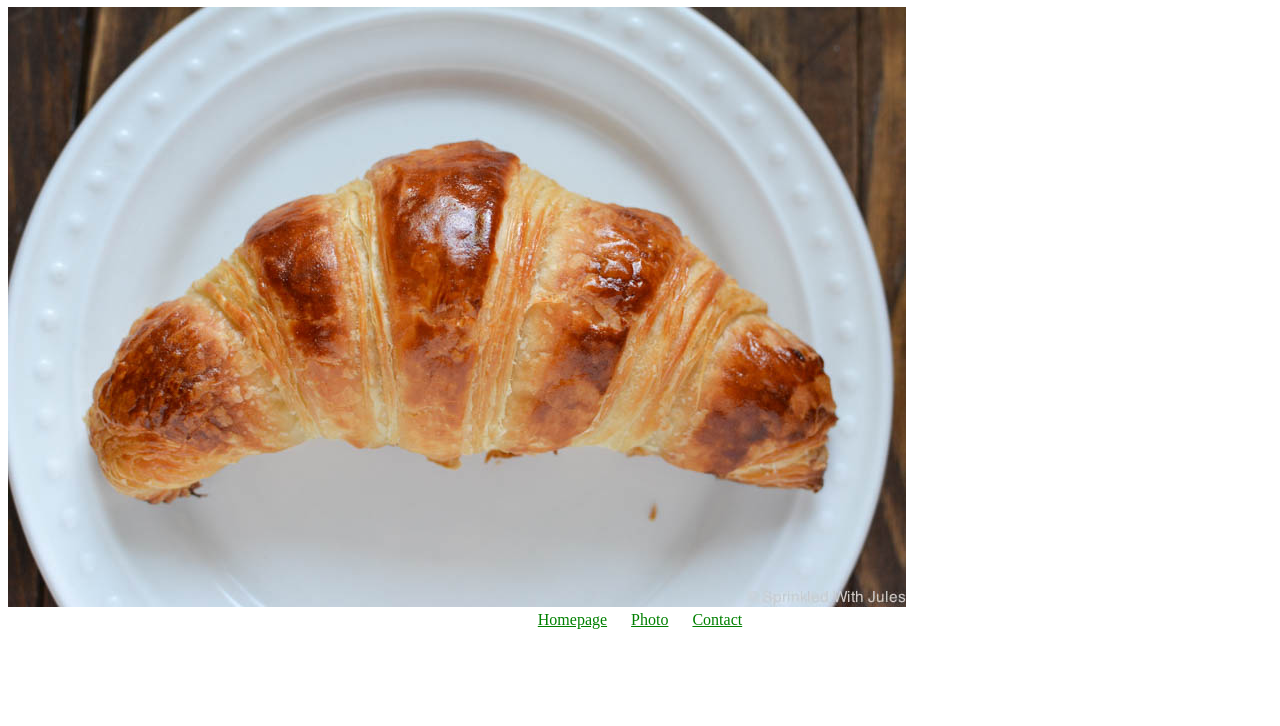
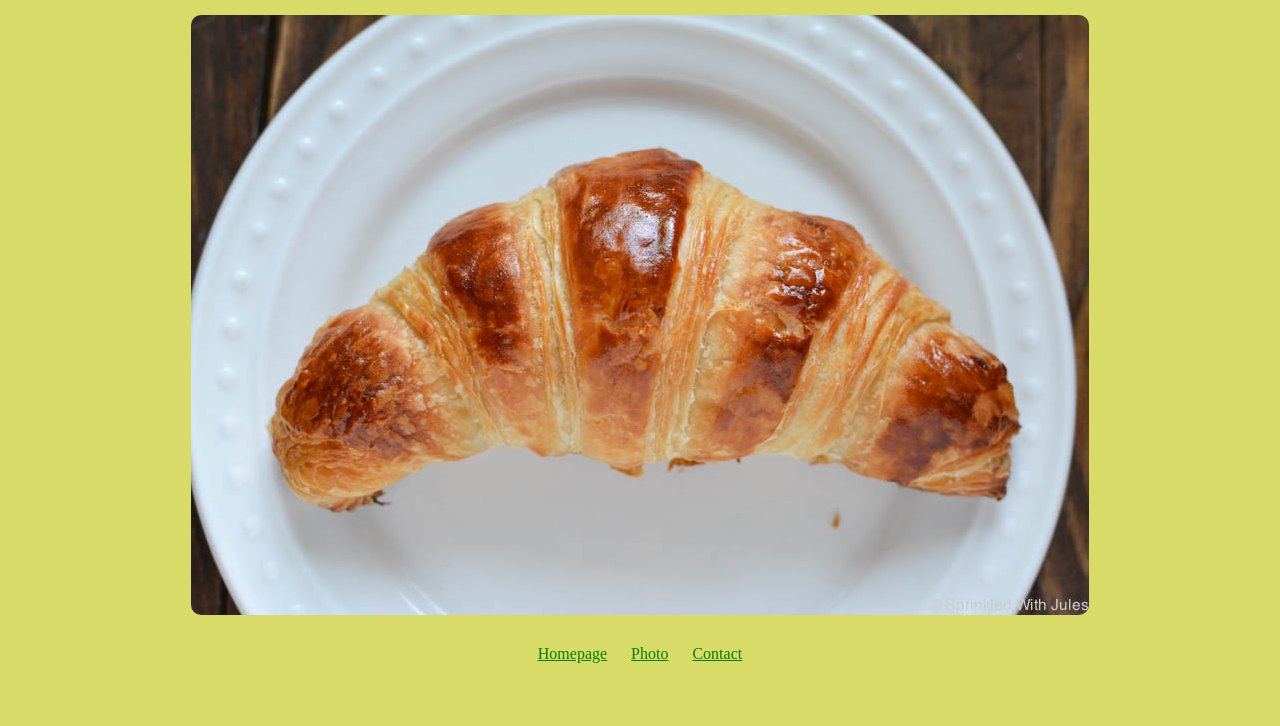
Before and after one commit to Mbayergirl/Croissant, a plain HTML site: page photo.html in a window 1280 px wide. Shown: the part 74-800 px from the top of the page. Drawn offline with Linux system fonts and the light colour scheme.

Commit message:
changed the background color of my pages

```diff
--- a/styles/app.css
+++ b/styles/app.css
@@ -1,3 +1,6 @@
+body {
+  background-color: rgb(217, 219, 104);
+}
 h1,
 p {
   text-align: center;
@@ -11,3 +14,10 @@ footer a {
   margin: 0 10px;
   color: green;
 }
+
+.croissant-photo {
+  max-width: 100%;
+  border-radius: 10px;
+  display: block;
+  margin: 30px auto;
+}
```
